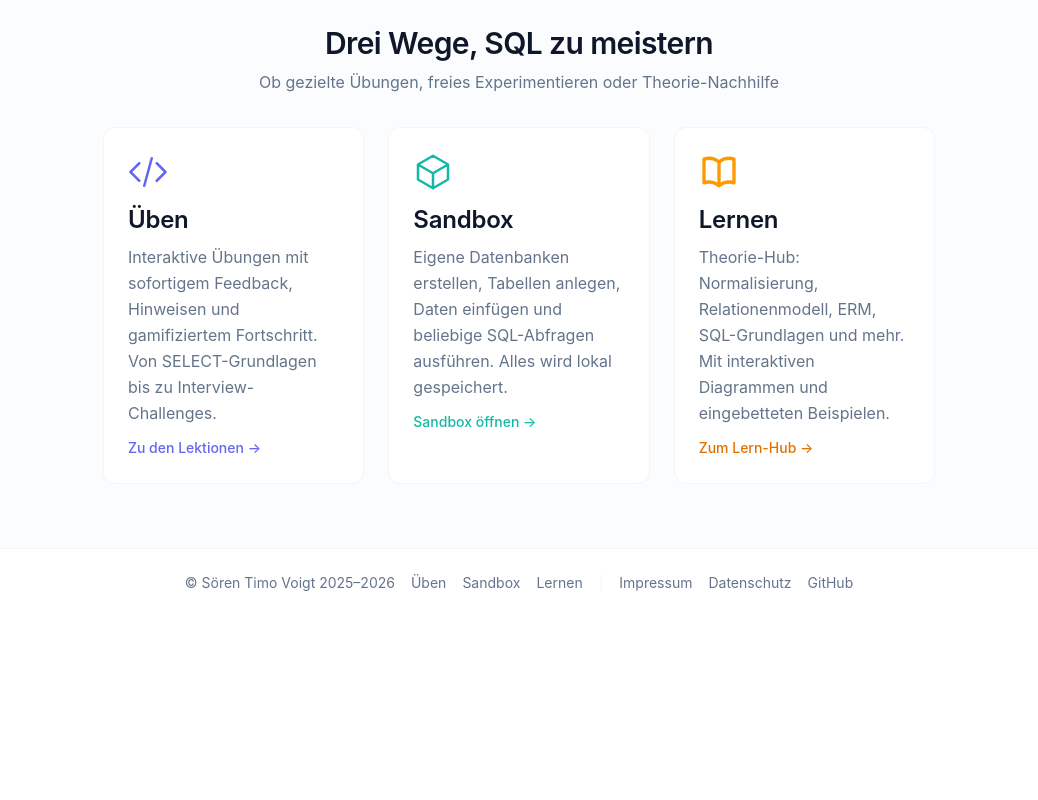
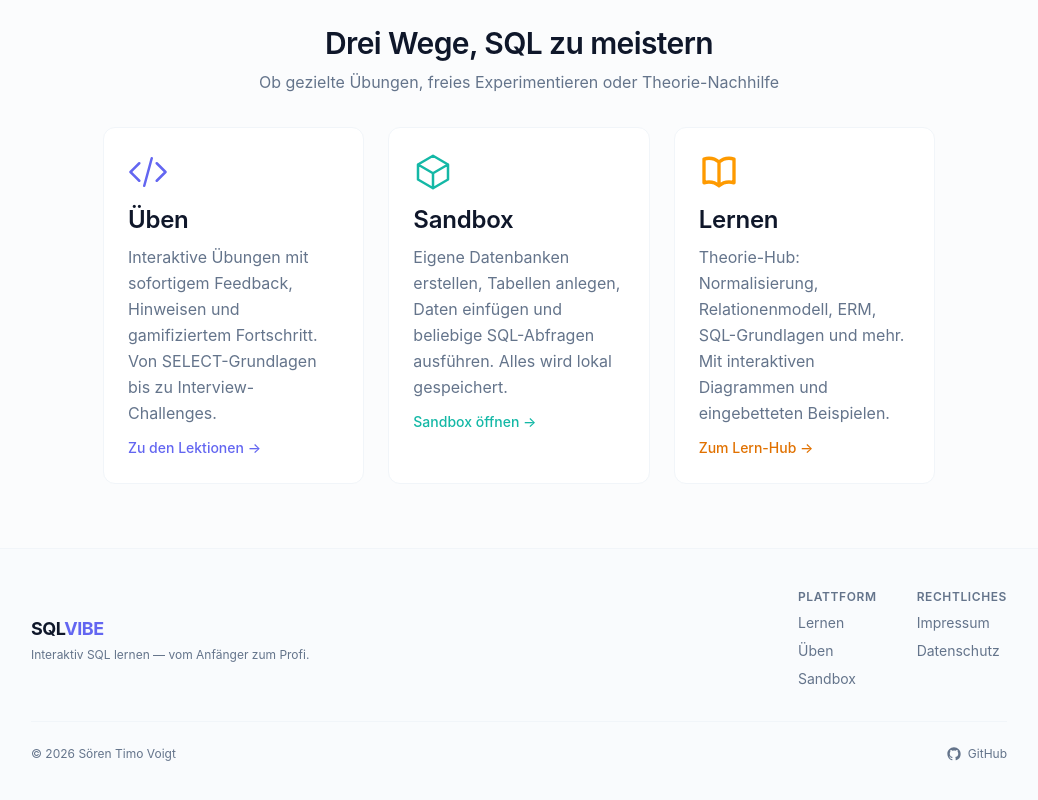
Before and after one commit to srenV/SQL_VIBE, a Next.js app: page / in a window 1280 px wide. Shown: the part 380-1180 px from the top of the page, without its empty margins (121-1159 px from the left). Before the commit the page ends 997 px from the top, so only its background shows below. Built offline with nearby package versions, Linux system fonts and the light colour scheme.

Commit message:
style: restyle footer with brand section, nav columns and GitHub icon
- Add brand section with SQL**VIBE** logo and tagline
- Add navigation columns (Plattform, Rechtliches)
- Add copyright line with proper spacing
- Add GitHub link with SVG icon
- Dark mode compatible using theme variables

```diff
--- a/src/components/footer.tsx
+++ b/src/components/footer.tsx
@@ -2,28 +2,80 @@
 
 export function Footer() {
   return (
-    <footer className="border-t border-surface-dim dark:border-dark-dim py-6 text-center text-sm text-ink-muted">
-      <div className="flex flex-wrap items-center justify-center gap-x-4 gap-y-1">
-        <span>&copy; S&ouml;ren Timo Voigt 2025&ndash;2026</span>
-        <Link href="/lektionen" className="hover:text-ink transition-colors">
+    <footer className="border-t border-surface-dim bg-surface-dim/40">
+      <div className="mx-auto max-w-5xl px-6 py-10">
+        {/* Top row: Brand + Navigation */}
+        <div className="flex flex-col items-center gap-8 sm:flex-row sm:justify-between">
+          {/* Brand */}
+          <div className="flex flex-col items-center sm:items-start gap-1">
+            <span className="text-lg font-bold tracking-tight text-ink">
+              SQL<span className="text-primary-500">VIBE</span>
+            </span>
+            <span className="text-xs text-ink-muted">
+              Interaktiv SQL lernen — vom Anfänger zum Profi.
+            </span>
+          </div>
+
+          {/* Navigation columns */}
+          <div className="flex gap-10 text-sm">
+            <div className="flex flex-col gap-2">
+              <span className="text-xs font-semibold uppercase tracking-wider text-ink-muted">
+                Plattform
+              </span>
+              <Link href="/lernen" className="text-ink-muted hover:text-primary-500 transition-colors">
+                Lernen
+              </Link>
+              <Link href="/lektionen" className="text-ink-muted hover:text-primary-500 transition-colors">
                 Üben
               </Link>
-        <Link href="/sandbox" className="hover:text-ink transition-colors">
+              <Link href="/sandbox" className="text-ink-muted hover:text-primary-500 transition-colors">
                 Sandbox
               </Link>
-        <Link href="/lernen" className="hover:text-ink transition-colors">
-          Lernen
-        </Link>
-        <span className="text-surface-dim dark:text-dark-dim">|</span>
-        <Link href="https://srenv.vercel.app/impressum" target="_blank" rel="noopener noreferrer" className="hover:text-ink transition-colors">
+            </div>
+            <div className="flex flex-col gap-2">
+              <span className="text-xs font-semibold uppercase tracking-wider text-ink-muted">
+                Rechtliches
+              </span>
+              <Link
+                href="https://srenv.vercel.app/impressum"
+                target="_blank"
+                rel="noopener noreferrer"
+                className="text-ink-muted hover:text-primary-500 transition-colors"
+              >
                 Impressum
               </Link>
-        <Link href="https://srenv.vercel.app/legal" target="_blank" rel="noopener noreferrer" className="hover:text-ink transition-colors">
+              <Link
+                href="https://srenv.vercel.app/legal"
+                target="_blank"
+                rel="noopener noreferrer"
+                className="text-ink-muted hover:text-primary-500 transition-colors"
+              >
                 Datenschutz
               </Link>
-        <Link href="https://github.com/srenV" target="_blank" rel="noopener noreferrer" className="hover:text-ink transition-colors">
+            </div>
+          </div>
+        </div>
+
+        {/* Divider */}
+        <div className="mt-8 border-t border-surface-dim" />
+
+        {/* Bottom row: Copyright + GitHub */}
+        <div className="mt-6 flex flex-col items-center gap-3 sm:flex-row sm:justify-between">
+          <span className="text-xs text-ink-muted">
+            © {new Date().getFullYear()}{" "}S&ouml;ren Timo Voigt
+          </span>
+          <Link
+            href="https://github.com/srenV"
+            target="_blank"
+            rel="noopener noreferrer"
+            className="inline-flex items-center gap-1.5 text-xs text-ink-muted hover:text-ink transition-colors"
+          >
+            <svg className="w-4 h-4" fill="currentColor" viewBox="0 0 24 24" aria-hidden="true">
+              <path fillRule="evenodd" d="M12 2C6.477 2 2 6.484 2 12.017c0 4.425 2.865 8.18 6.839 9.504.5.092.682-.217.682-.483 0-.237-.008-.868-.013-1.703-2.782.605-3.369-1.343-3.369-1.342-.454-1.158-1.11-1.466-1.11-1.466-.908-.62.069-.608.069-.608 1.003.07 1.531 1.032 1.531 1.032.892 1.53 2.341 1.088 2.91.832.092-.647.35-1.088.636-1.338-2.22-.253-4.555-1.113-4.555-4.951 0-1.093.39-1.988 1.029-2.688-.103-.253-.446-1.272.098-2.65 0 0 .84-.27 2.75 1.026A9.564 9.564 0 0112 6.844c.85.004 1.705.115 2.504.337 1.909-1.296 2.747-1.027 2.747-1.027.546 1.379.202 2.398.1 2.651.64.7 1.028 1.595 1.028 2.688 0 3.848-2.339 4.695-4.566 4.943.359.309.678.92.678 1.855 0 1.338-.012 2.419-.012 2.747 0 .268.18.58.688.482A10.019 10.019 0 0022 12.017C22 6.484 17.522 2 12 2z" clipRule="evenodd" />
+            </svg>
             GitHub
           </Link>
+        </div>
       </div>
     </footer>
   );
```
Lines whose indentation alone changed are shown as unchanged.
